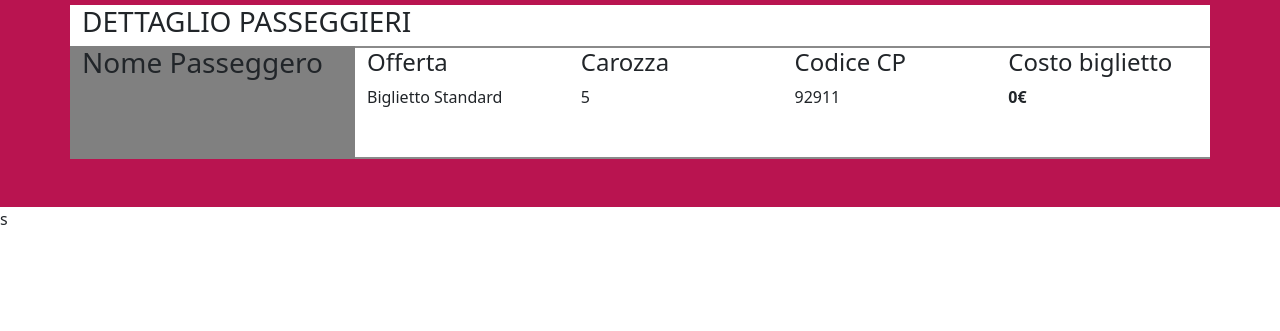
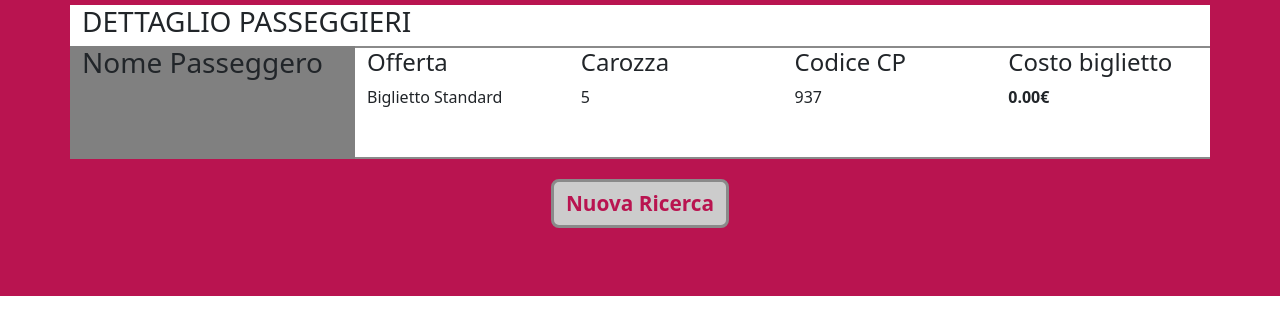
Before and after one commit to marcotrunc/js-biglietto-treno-form, a plain HTML site: page index.html in a window 1280 px wide. Both pictures are taken after a click on the button "Genera". Shown: the part 469-800 px from the top of the page. Drawn offline with nearby package versions, Linux system fonts and the light colour scheme.

Commit message:
added btn new search

```diff
--- a/css/style.css
+++ b/css/style.css
@@ -36,4 +36,12 @@ button{
     border-top: 2px solid #8a8a8a;
     border-bottom: 2px solid #8a8a8a;
 }
-/** Display **/
+#new-page{
+    display: inline-block;
+    background-color: #ccc;
+    border: 3px solid #8a8a8a;
+    border-radius: 8px;
+    margin-top: 20px;
+    font-size: 1.3rem;
+    color: #b91450;
+}
--- a/index.html
+++ b/index.html
@@ -78,7 +78,7 @@
                                     <span>5</span>
                                 </div>
                                 <div class="col-3">
-                                    <span>92911</span>
+                                    <span id="code-cp"></span>
                                 </div>
                                 <div class="col-3">
                                     <span id="cost-ticket"></span>
@@ -88,9 +88,14 @@
                     </div>
                 </div>
             </div>
+            <div class="text-center">
+                <button id="new-page" type="button" onClick="window.location.reload();" class="btn btn-secondary">
+                    <strong>Nuova Ricerca</strong>
+                </button>
+            </div>
         </section>
+        <script src="js/script.js"></script>
     </div>
-    <script src="js/script.js"></script>s
 </body>
 </html>
 <!-- Calcola il prezzo del tuo Biglietto
--- a/js/script.js
+++ b/js/script.js
@@ -17,6 +17,7 @@ let kmElement = document.querySelector('#km');
 let ageElement = document.getElementById('age');
 const costElement = document.getElementById('cost-ticket');
 const tableCalculator = document.getElementById('calculator');
+const codeCp =document.getElementById('code-cp');
 
 let ultimatePrice;
 // ** Quando premo su Genera Acquisisco i valori
@@ -35,10 +36,14 @@ generateElement.addEventListener('click', function(){
     }else if(ageElement ==='over 65'){
         ultimatePrice = originalPrice - (originalPrice * 0.40);
     }
-    costElement.innerHTML = `<strong>${ultimatePrice}€<Strong>`;
+    // ? Ricavo in maniera randomica il codice CP
+    const cpNumber = Math.floor(Math.random()*1000) + 1;
+    // ? Stampe in pagina
     userId.innerHTML = userName;
+    codeCp.innerHTML = cpNumber;
+    costElement.innerHTML = `<strong>${ultimatePrice.toFixed(2)}€</strong>`;
+
     tableCalculator.classList.remove('d-none');
-
 });
 
 deleteElement.addEventListener('click', function(){
```
